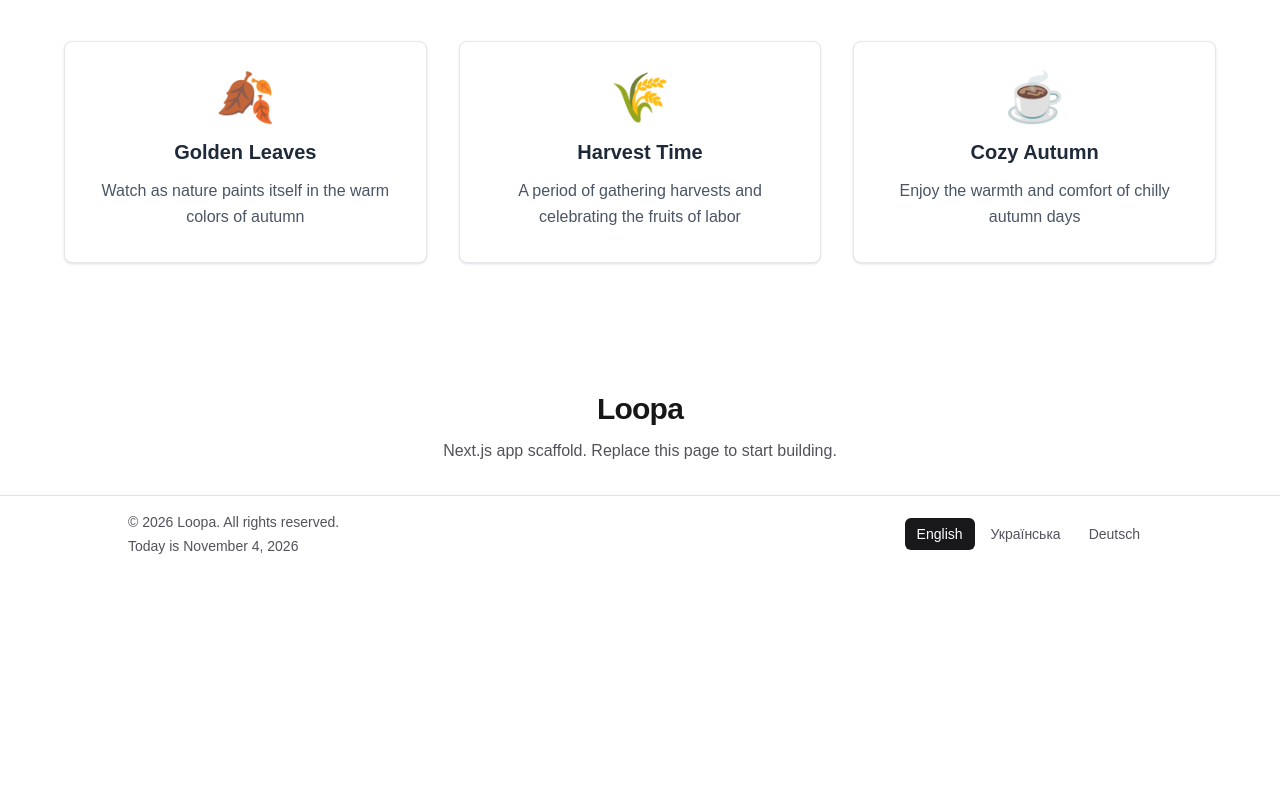
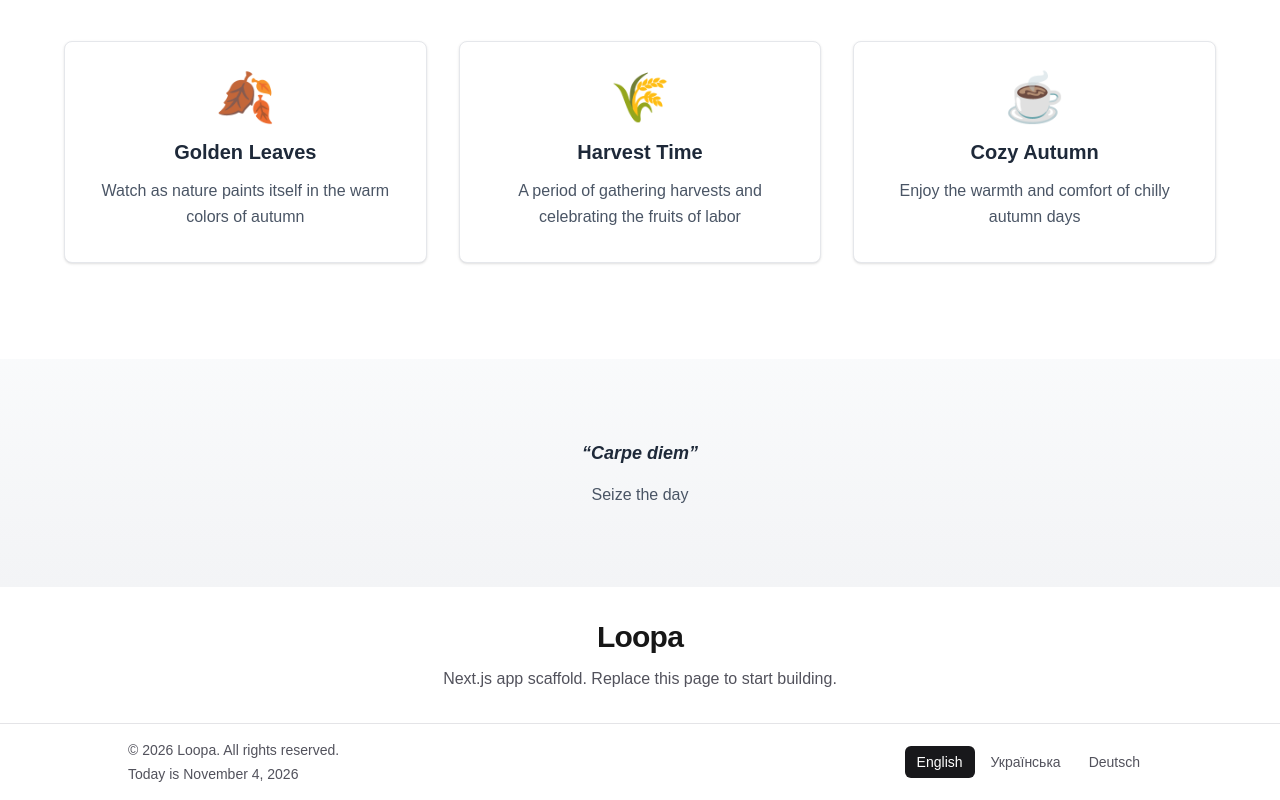
Before and after one commit to kolaedr/loopa-test, a Next.js app: page / in a window 1280 px wide. Shown: the part 591-1391 px from the top of the page. Before the commit the page ends 1163 px from the top, so only its background shows below. Built offline with nearby package versions, Linux system fonts and the light colour scheme.

Commit message:
loopa: implement task 245

```diff
--- /dev/null
+++ b/app/components/quote-block.tsx
@@ -0,0 +1,39 @@
+"use client";
+
+import { useContext } from "react";
+import { DICTIONARIES, DEFAULT_LANGUAGE, LanguageContext } from "@/app/context/LanguageContext";
+
+/**
+ * Quote block component displayed below AutumnCards on the home page.
+ * Shows a Latin quote with localized translation below it.
+ */
+export function QuoteBlock() {
+  const { quoteBlock } =
+    useContext(LanguageContext)?.dictionary ?? DICTIONARIES[DEFAULT_LANGUAGE];
+
+  return (
+    <section
+      className="w-full bg-gradient-to-b from-gray-50 to-gray-100 px-6 py-16 sm:py-20"
+      data-testid="quote-block-section"
+    >
+      <div className="mx-auto max-w-2xl">
+        <blockquote className="text-center">
+          <p
+            className="mb-4 text-lg font-semibold italic text-gray-800"
+            data-testid="quote-latin"
+          >
+            &ldquo;{quoteBlock.latin}&rdquo;
+          </p>
+          <p
+            className="text-base text-gray-600"
+            data-testid="quote-translation"
+          >
+            {quoteBlock.translation}
+          </p>
+        </blockquote>
+      </div>
+    </section>
+  );
+}
+
+export default QuoteBlock;
--- a/app/page.tsx
+++ b/app/page.tsx
@@ -1,5 +1,6 @@
 import { WelcomeBanner } from "./components/welcome-banner";
 import { HomeIntro } from "./components/home-intro";
+import { QuoteBlock } from "./components/quote-block";
 import { HeroSection } from "@/src/components/HeroSection";
 import { AutumnCards } from "@/src/components/AutumnCards";
 
@@ -9,6 +10,7 @@ export default function Home() {
       <WelcomeBanner />
       <HeroSection />
       <AutumnCards />
+      <QuoteBlock />
       <HomeIntro />
     </>
   );
--- a/src/locales/de.json
+++ b/src/locales/de.json
@@ -18,6 +18,10 @@
     "card3Title": "Gemütlicher Herbst",
     "card3Description": "Genießen Sie die Wärme und den Komfort kalter Herbsttage"
   },
+  "quoteBlock": {
+    "latin": "Carpe diem",
+    "translation": "Nutze den Tag"
+  },
   "footer": {
     "copyright": "© {year} Loopa. Alle Rechte vorbehalten.",
     "currentDate": "Heute ist {date}",
--- a/src/locales/en.json
+++ b/src/locales/en.json
@@ -18,6 +18,10 @@
     "card3Title": "Cozy Autumn",
     "card3Description": "Enjoy the warmth and comfort of chilly autumn days"
   },
+  "quoteBlock": {
+    "latin": "Carpe diem",
+    "translation": "Seize the day"
+  },
   "footer": {
     "copyright": "© {year} Loopa. All rights reserved.",
     "currentDate": "Today is {date}",
--- a/src/locales/uk.json
+++ b/src/locales/uk.json
@@ -18,6 +18,10 @@
     "card3Title": "Уютна осінь",
     "card3Description": "Насолоджуйтесь теплом та затишком холодних осінніх днів"
   },
+  "quoteBlock": {
+    "latin": "Carpe diem",
+    "translation": "Насолоджуйся днем"
+  },
   "footer": {
     "copyright": "© {year} Loopa. Усі права захищено.",
     "currentDate": "Сьогодні {date}",
```
Also changed, not shown: 1 other file (tests, documents, lock files or other folders).
